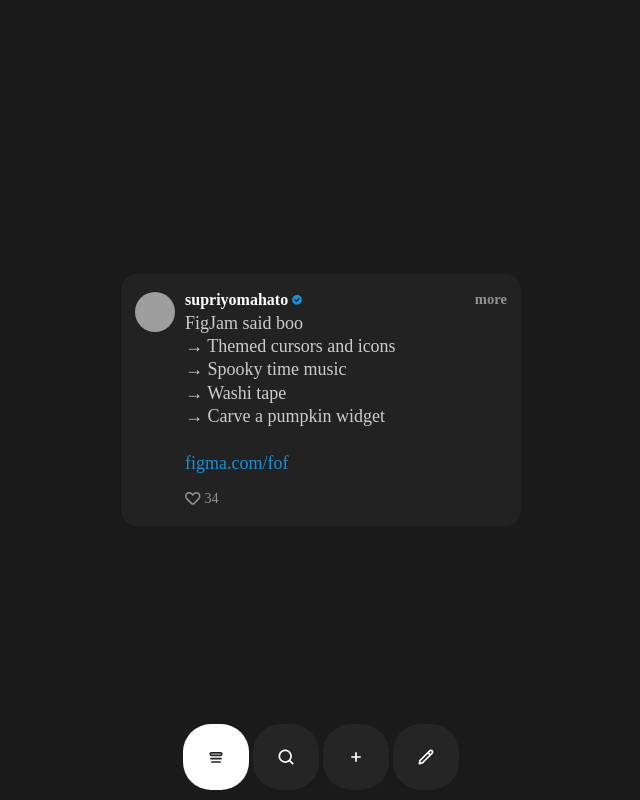
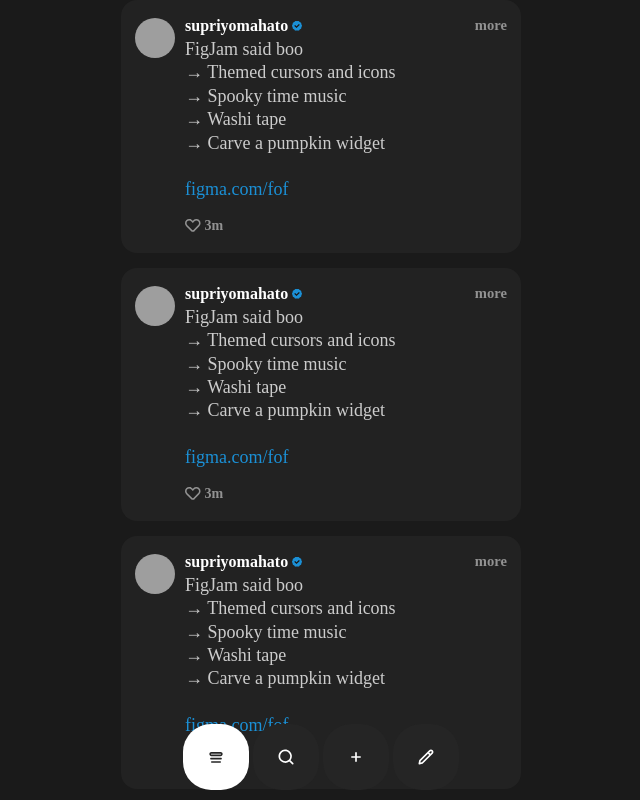
Before and after one commit to mahatosupriyo/orbit, a Next.js app: page /test in a window 1280 px wide. Shown: the top 800 px of the page, without its empty margins (319-959 px from the left). Built offline with nearby package versions, Linux system fonts and the light colour scheme; grey boxes are pictures that could not be loaded; a web font is replaced by a local one.

Commit message:
applied change

```diff
--- a/src/app/test/page.tsx
+++ b/src/app/test/page.tsx
@@ -8,6 +8,9 @@
   return (
     <div className={styles.wraper}>
       <OrbPost />
+      <OrbPost />
+      <OrbPost />
+      <OrbPost />
       <OrbNavigator />
     </div>
   );
--- a/src/components/ui/orbcomponent/orbpost/orbpost.module.scss
+++ b/src/components/ui/orbcomponent/orbpost/orbpost.module.scss
@@ -81,7 +81,7 @@
                         font-family: $archivo;
                         font-size: 1.4rem;
                         font-style: normal;
-                        font-weight: 300;
+                        font-weight: 600;
                         line-height: 100%;
                         gap: 0.4rem;
                         border-radius: 10rem;
@@ -91,6 +91,7 @@
                         .hearticon {
                             stroke: #929292;
                             height: 1.4rem;
+                            width: auto;
                         }
 
                         &:hover {
--- a/src/components/ui/orbcomponent/orbpost/orbpost.tsx
+++ b/src/components/ui/orbcomponent/orbpost/orbpost.tsx
@@ -44,7 +44,7 @@
                                 <svg xmlns="http://www.w3.org/2000/svg" viewBox="0 0 10 9" fill="none" className={styles.hearticon}>
                                     <path d="M2.69336 0.500977C2.98464 0.500434 3.27336 0.557254 3.54199 0.669922C3.81044 0.782554 4.05319 0.948232 4.25684 1.15625H4.25781L4.99805 1.91016L4.99902 1.90918L5.73828 1.15723C5.94204 0.948922 6.18537 0.783572 6.4541 0.670898C6.72253 0.558356 7.011 0.501439 7.30176 0.501953H7.30273L7.30469 0.500977L7.30371 0.501953C7.59509 0.501388 7.88366 0.558141 8.15234 0.670898C8.3544 0.755745 8.54266 0.870473 8.70996 1.01074L8.87012 1.15918L8.87109 1.16016C9.27041 1.57131 9.49322 2.12215 9.49316 2.69531C9.4931 3.26857 9.26965 3.81937 8.87012 4.23047L8.86816 4.23242L5.68066 7.47656L5.68164 7.47754C5.59257 7.56898 5.48586 7.64196 5.36816 7.69141C5.25083 7.74065 5.12475 7.76482 4.99805 7.76465L4.99902 7.76562H4.99609V7.76465C4.8697 7.76461 4.74451 7.74029 4.62793 7.69141C4.51065 7.64217 4.40434 7.56944 4.31543 7.47852L1.12695 4.23438L1.125 4.2334C0.724212 3.82201 0.5 3.26966 0.5 2.69531C0.500065 2.12108 0.724301 1.56953 1.125 1.1582H1.12598C1.33003 0.949264 1.57346 0.782899 1.84277 0.669922C2.11141 0.557271 2.40013 0.500423 2.69141 0.500977V0.5H2.69434L2.69336 0.500977Z" />
                                 </svg>
-                                34
+                                3m
                             </motion.button>
                         </div>
                     </div>
```
